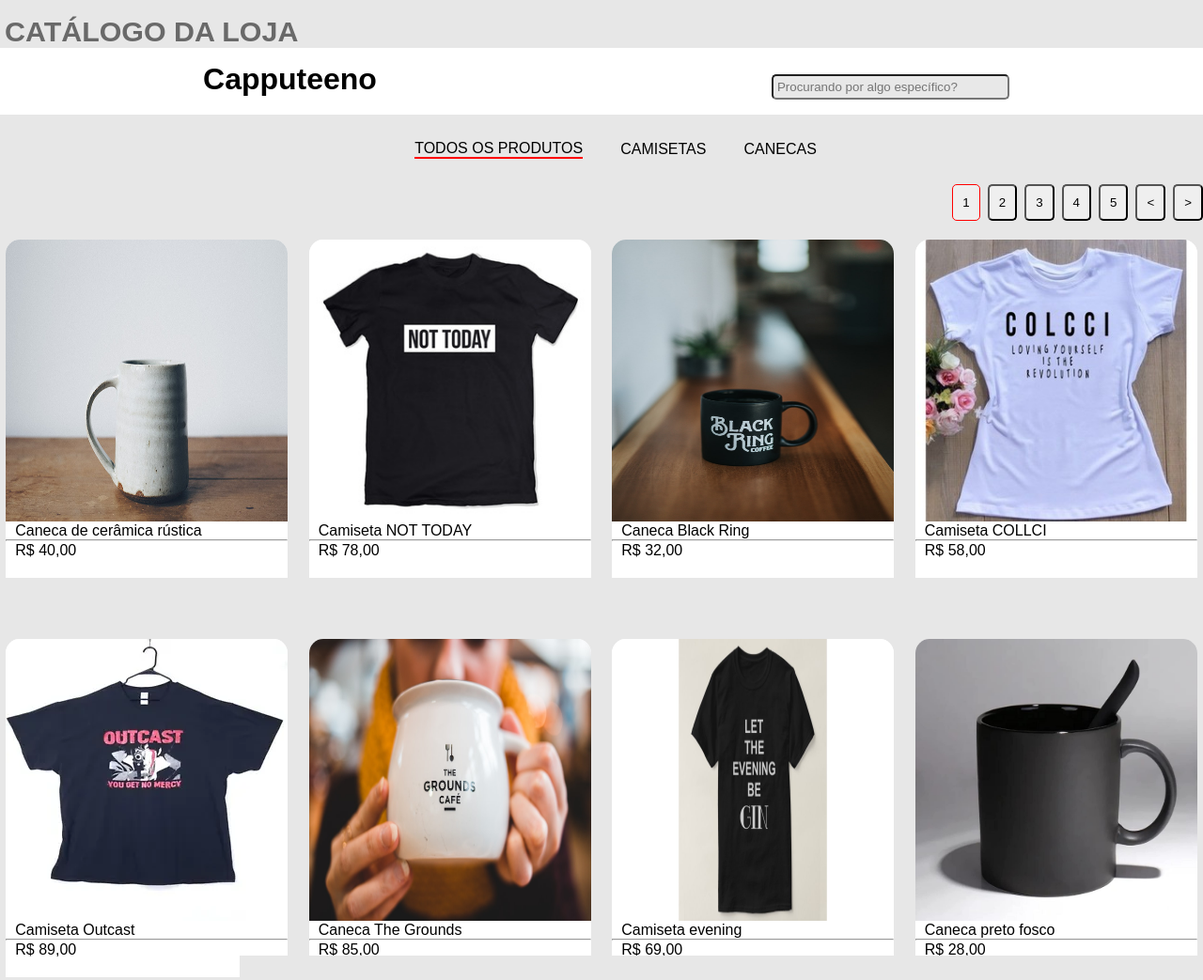
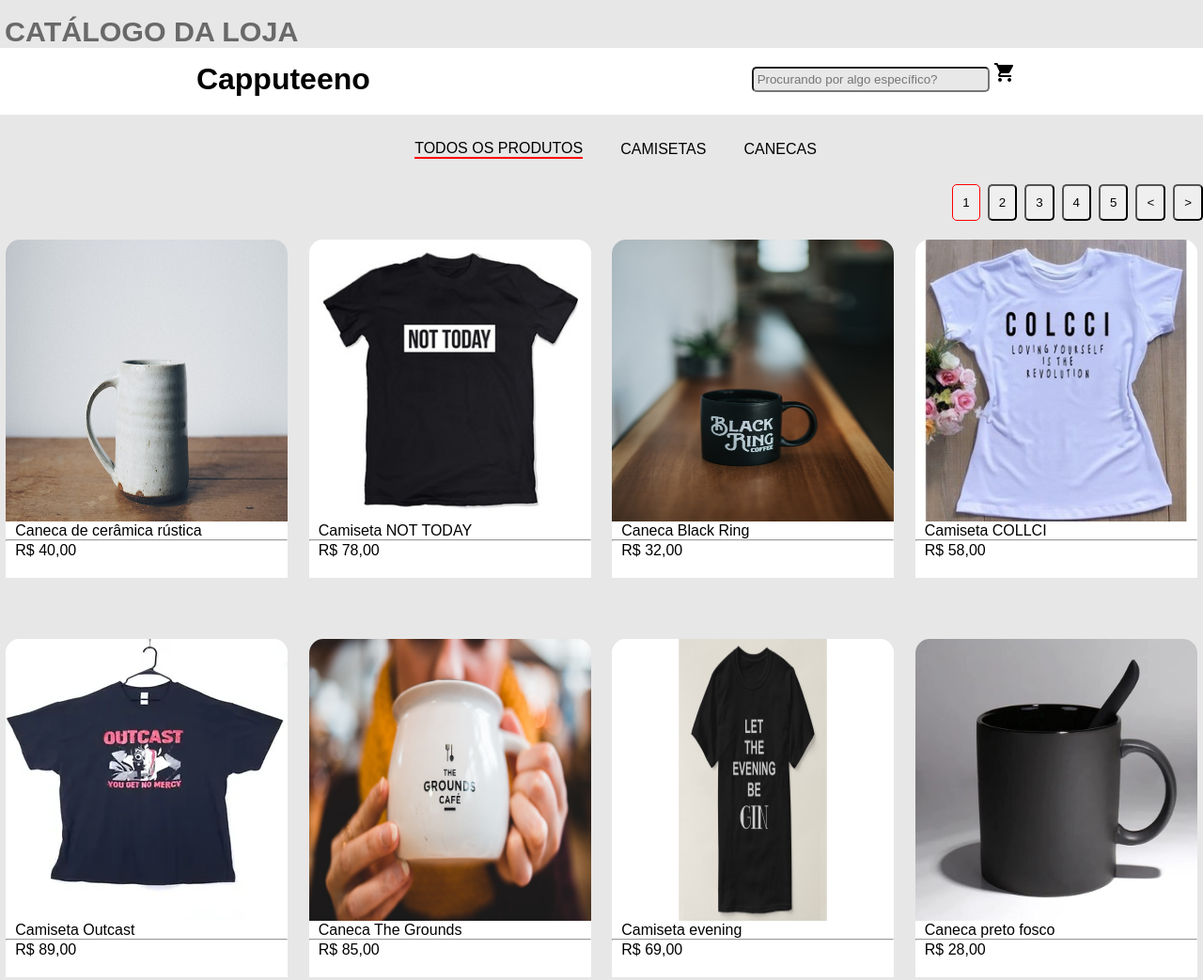
Before and after one commit to larissascaldaferro/teste-para-avaliacao-front-end, a plain HTML site: page index.html in a window 1280 px wide. Shown: the top 1043 px of the page at 94% size. Drawn offline with Linux system fonts and the light colour scheme.

Commit message:
desenvolvendo!

```diff
--- a/index.html
+++ b/index.html
@@ -6,6 +6,8 @@
     <meta name="viewport" content="width=device-width, initial-scale=1.0">
     <title>Teste de Avaliação</title>
     <link rel="stylesheet" href="style.css">
+    <link href="https://fonts.googleapis.com/icon?family=Material+Icons"
+    rel="stylesheet">
 </head>
 <body>
      <h1>CATÁLOGO DA LOJA</h1>
@@ -13,7 +15,8 @@
 
             <h1>Capputeeno</h1>
             <form action="cadrastro.javascript">
-                <input type="text" name="procurar" id="procurar" placeholder="Procurando por algo específico?" size="28">
+                <input type="text" name="procurar" id="procurar" placeholder="Procurando por algo específico?" size="28" >
+                <i id="carrinho" class="material-icons">shopping_cart</i>
             </form>
                  </header>
 
@@ -24,6 +27,9 @@
 
                                      </main>
                                      <article id="botoes">
+
+
+
                         <input type="button" value="1" id="num">
                         <input type="button" value="2">
                         <input type="button" value="3">
--- a/style.css
+++ b/style.css
@@ -39,7 +39,7 @@
 }
 
 header >form>input{
-    margin-top: 28px;
+    margin-top: 20px;
     padding: 4px;
     border-radius: 5px;
     background-color: rgba(128, 128, 128, 0.186) ;
@@ -60,12 +60,12 @@
     border-radius: 5px;
     margin-left: 8px;
 
+}
 
 
-}
 
 #botoes{
-
+    text-align: center;
     display: flex;
     justify-content: flex-end;
 
```
